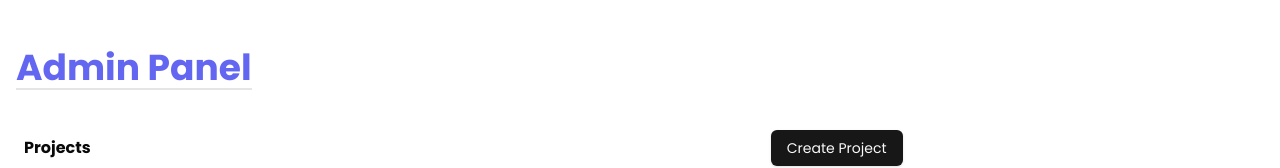
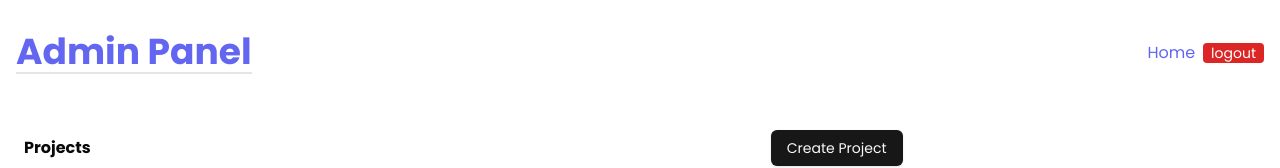
Before and after one commit to obiora198/my-portfolio-website, a Next.js app: page /auth/admin in a window 1280 px wide. Shown: the top 168 px of the page. Built offline with nearby package versions, Linux system fonts and the light colour scheme; no server answers; the database is empty; sample sign-in values are in the browser's storage.

Commit message:
fix wrong project being deleted and add navigation in admin page

```diff
--- a/app/auth/admin/page.tsx
+++ b/app/auth/admin/page.tsx
@@ -11,11 +11,13 @@ import AdminButton from '../../components/buttons/AdminButton' // Optional: Cust
 import UpdateButton from '../../components/buttons/UpdateButton' // Optional: Custom button component
 import { Button, Dialog, DialogActions, DialogContent, DialogTitle } from '@mui/material'
 import { TrashIcon } from '@heroicons/react/solid'
+import Link from 'next/link'
+import { signOut } from 'firebase/auth'
 
 export default function AdminPage() {
   const [projects, setProjects] = React.useState<ProjectType[]>([])
   const [loading, setLoading] = useState(false)
-  const [openDeleteDialog, setOpenDeleteDialog] = useState(false)
+  const [projectToDelete, setProjectToDelete] = useState<ProjectType | null>(null)
   const router = useRouter()
 
   const start = async () => {
@@ -33,7 +35,7 @@ export default function AdminPage() {
 
     if (result.status === 200) {
       alert(result.message)
-      setOpenDeleteDialog(false) // Close the delete confirmation dialog
+      setProjectToDelete(null) // Close the delete confirmation dialog
       // Optionally, navigate or refresh the page after deletion
       router.push("/auth/admin")
     } else {
@@ -44,10 +46,18 @@ export default function AdminPage() {
   }
 
   return (
-    <div className="container h-screen mx-auto p-4 pt-4">
-      <h1 className="text-4xl font-bold text-indigo-500 inline-block text-center border-b-2 mt-8 mb-4">
-        Admin Panel
-      </h1>
+    <div className="container h-screen mx-auto px-4 pb-4">
+      <div className="flex items-center justify-between text-indigo-500 py-8">
+        <h1 className="text-4xl font-bold  inline-block text-center border-b-2">
+          Admin Panel
+        </h1>
+
+        <div>
+          <Link href={"/"} className='mr-2 hover:text-indigo-600' >Home</Link>
+          <button onClick={()=>signOut} className='bg-red-600 hover:bg-red-500 text-white text-sm px-2 rounded'>logout</button>
+        </div>
+
+      </div>
 
 
 
@@ -73,7 +83,7 @@ export default function AdminPage() {
                       variant="outlined"
                       color="error"
                       startIcon={<TrashIcon />}
-                      onClick={() => setOpenDeleteDialog(true)}
+                      onClick={() => setProjectToDelete(item)}
                     >
                       Delete
                     </Button>
@@ -81,8 +91,8 @@ export default function AdminPage() {
 
                   {/* Delete Confirmation Dialog */}
                   <Dialog
-                    open={openDeleteDialog}
-                    onClose={() => setOpenDeleteDialog(false)}
+                    open={Boolean(projectToDelete)}
+                    onClose={() => setProjectToDelete(null)}
                   >
                     <DialogTitle>Delete Project</DialogTitle>
                     <DialogContent>
@@ -91,14 +101,14 @@ export default function AdminPage() {
                     <DialogActions>
                       <Button
                         variant='outlined'
-                        onClick={() => setOpenDeleteDialog(false)}
+                        onClick={() => setProjectToDelete(null)}
                         color="info"
                         disabled={loading}
                       >
                         Cancel
                       </Button>
                       <Button
-                        onClick={() => handleDelete(item.id)}
+                         onClick={() => projectToDelete && handleDelete(projectToDelete.id)}
                         variant='contained'
                         color="error"
                         disabled={loading}
```
